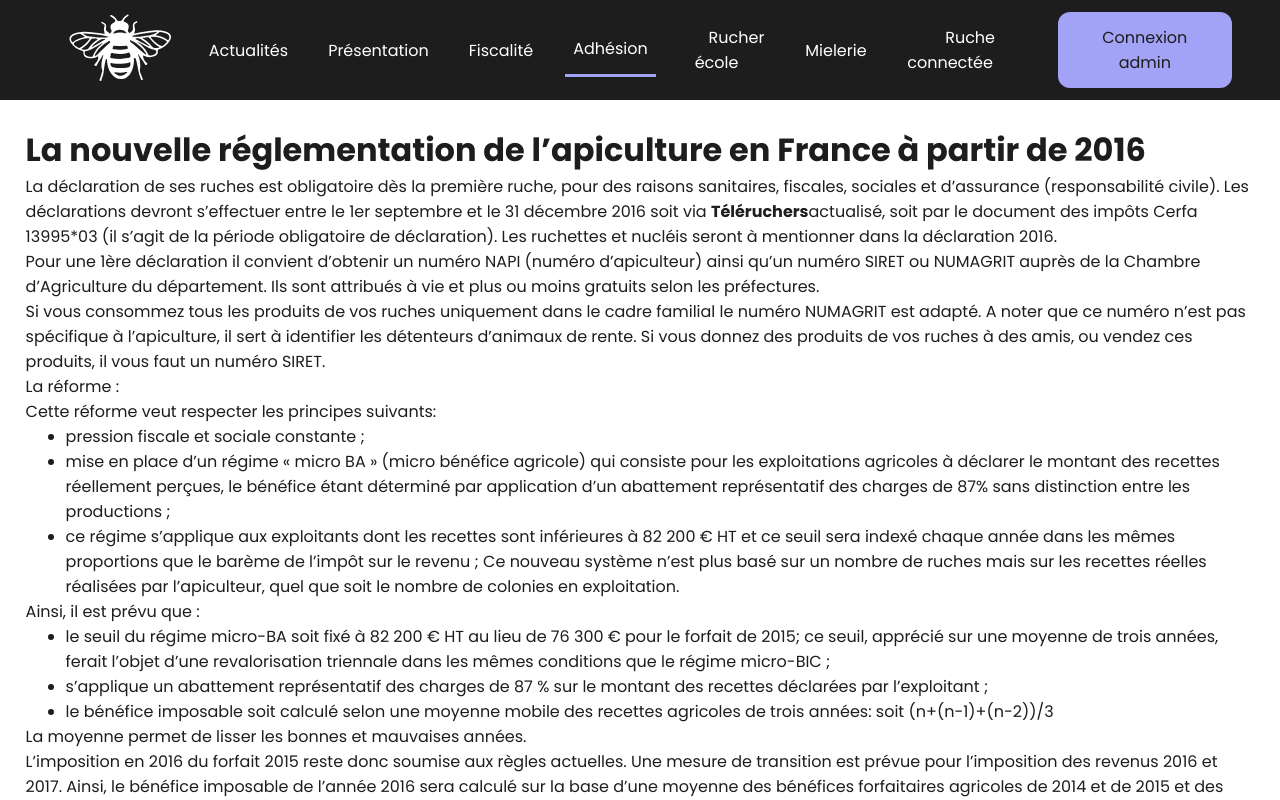
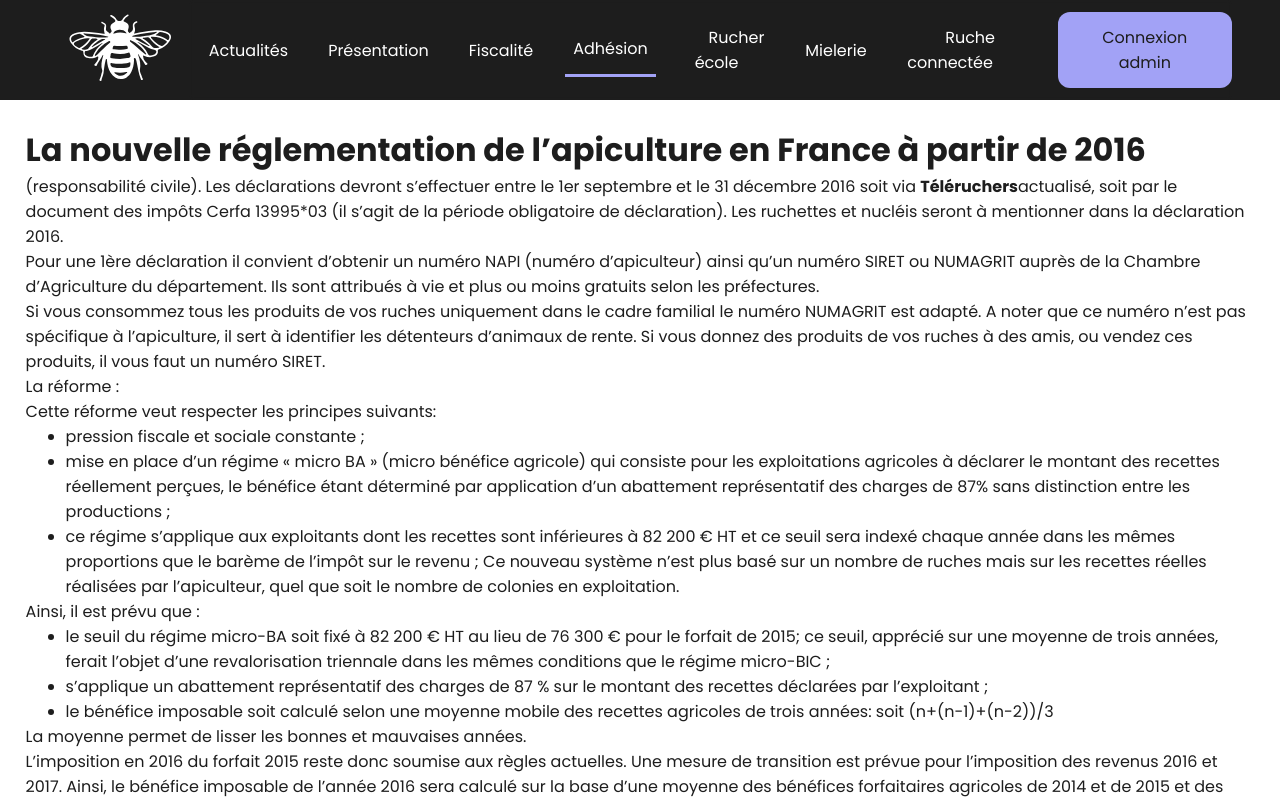
Before and after one commit to Barto1212/sat-next, a Next.js app in the folder sources/: page /adhesion in a window 1280 px wide. Shown: the top 800 px of the page. Built offline with nearby package versions, Linux system fonts and the light colour scheme.

Commit message:
test commit pc celine

```diff
--- a/sources/pages/adhesion.tsx
+++ b/sources/pages/adhesion.tsx
@@ -4,7 +4,6 @@ export default function Adhesion () {
 		<Layout>
 			<h1>La nouvelle réglementation de l’apiculture en France à partir de 2016</h1>
 				<p>
-					La déclaration de ses ruches est obligatoire dès la première ruche, pour des raisons sanitaires, fiscales, sociales et d’assurance
 					(responsabilité civile). Les déclarations devront s’effectuer entre le 1er septembre et le 31 décembre 2016 soit via <strong>Téléruchers</strong>
 					actualisé, soit par le document des impôts Cerfa 13995*03 (il s’agit de la période obligatoire de déclaration). Les ruchettes et nucléis
 					seront à mentionner dans la déclaration 2016.
```
